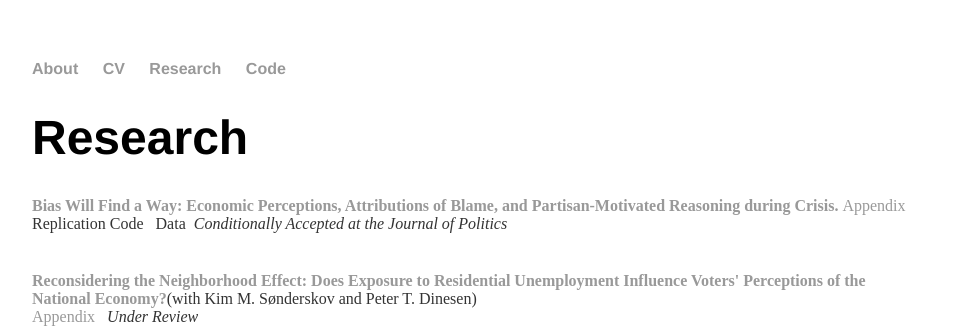
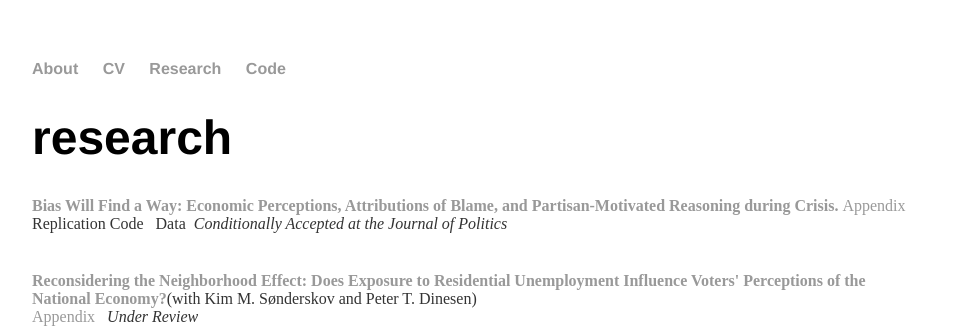
Before and after one commit to mbisgaard/mbisgaard.github.io, a Jekyll site: the page built from research/index.html, in a window 1280 px wide. Shown: the top 328 px of the page, without its empty margins (160-1119 px from the left). Built offline with Jekyll 4.4.1, drawn with Linux system fonts in a browser that asks for light colours.

```diff
--- a/research/index.html
+++ b/research/index.html
@@ -1,9 +1,9 @@
 ---
 layout: default
-title: mbisgaard::Research
+title: mbisgaard::research
 ---
 <div class="blurb">
-	<h1>Research</h1>
+	<h1>research</h1>
 
 	<pentry><b><a href="https://www.dropbox.com/s/9evclz1cfxld75f/econ-partisan-bias-MBC.pdf?dl=0">Bias Will Find a Way: Economic Perceptions, Attributions of Blame, and Partisan-Motivated Reasoning during Crisis.</a></b></pentry>
 	<p1><a href="https://www.dropbox.com/s/16g3y7lgwp2xcav/econ-partisan-bias-MBC-APPENDIX.pdf?dl=0">Appendix</a>
```
